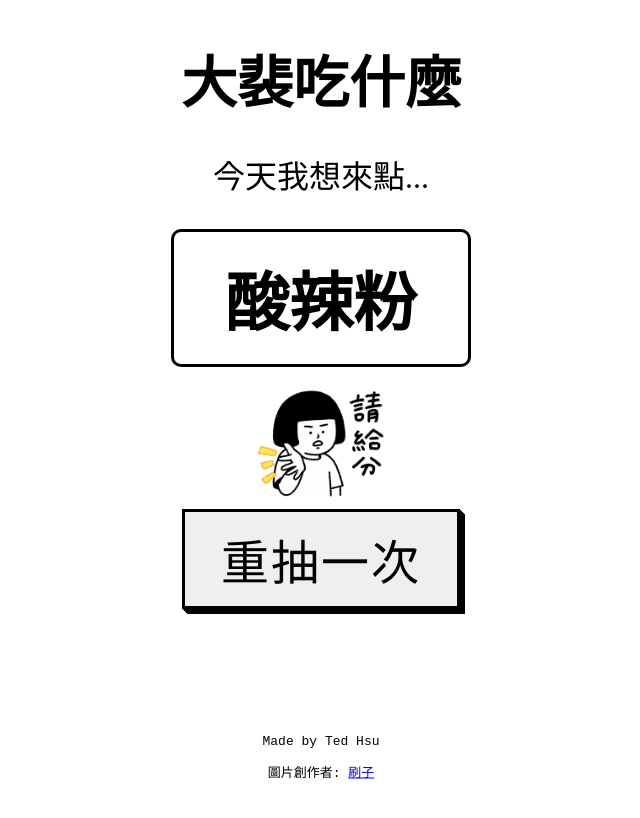
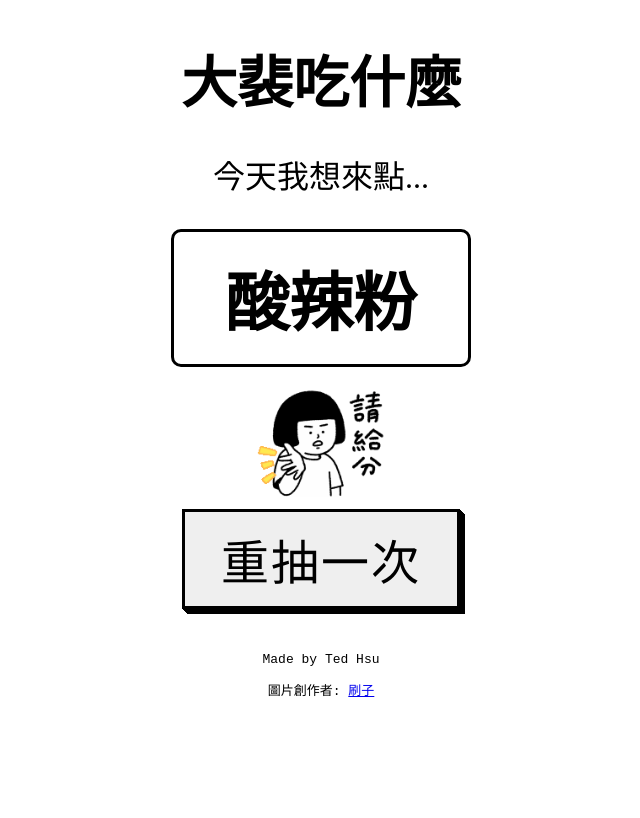
Before and after one commit to tedythsu/dapei-food-picker, an Angular app: page /draw-lots in a window 1280 px wide. Shown: the top 818 px of the page, without its empty margins (319-959 px from the left). Built offline with nearby package versions, Linux system fonts and the light colour scheme; a web font is replaced by a local one.

Commit message:
fix: footer position

```diff
--- a/src/app/draw-lots/draw-lots.component.html
+++ b/src/app/draw-lots/draw-lots.component.html
@@ -9,7 +9,7 @@
             重抽一次
         </button>
     </div>
-    <footer class="footer">
+    <footer class="footer" *ngIf="showResult">
         <p>Made by Ted Hsu</p>
         <p>圖片創作者: <a href="https://store.line.me/stickershop/author/97014/zh-Hant" target="_blank">刷子</a></p>
     </footer>
--- a/src/app/draw-lots/draw-lots.component.scss
+++ b/src/app/draw-lots/draw-lots.component.scss
@@ -83,11 +83,7 @@
 
   .footer {
     font-family: monospace;
-    position: absolute;
-
-    bottom: -30px;
-    left: 50%;
-    transform: translate(-50%, -50%);
+    margin-top: 30px;
   }
 
 }
```
